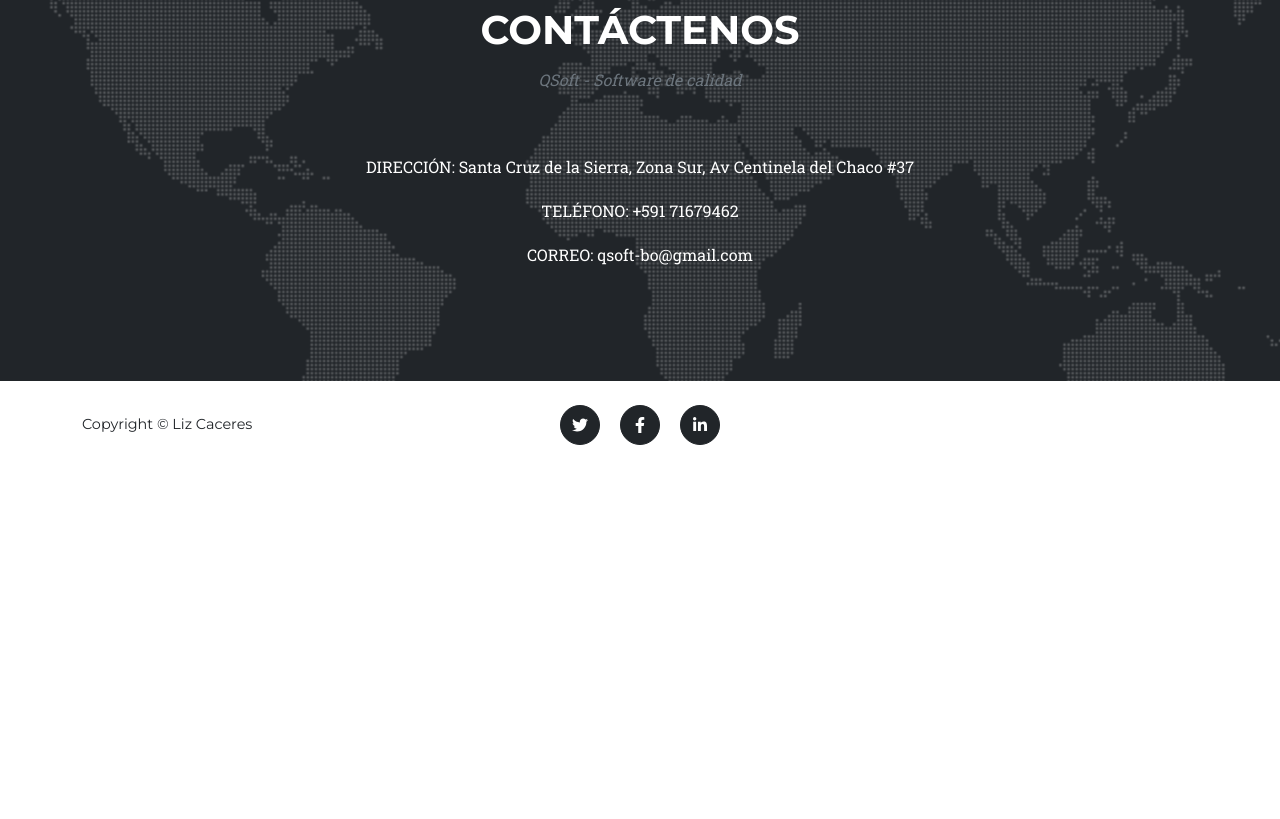
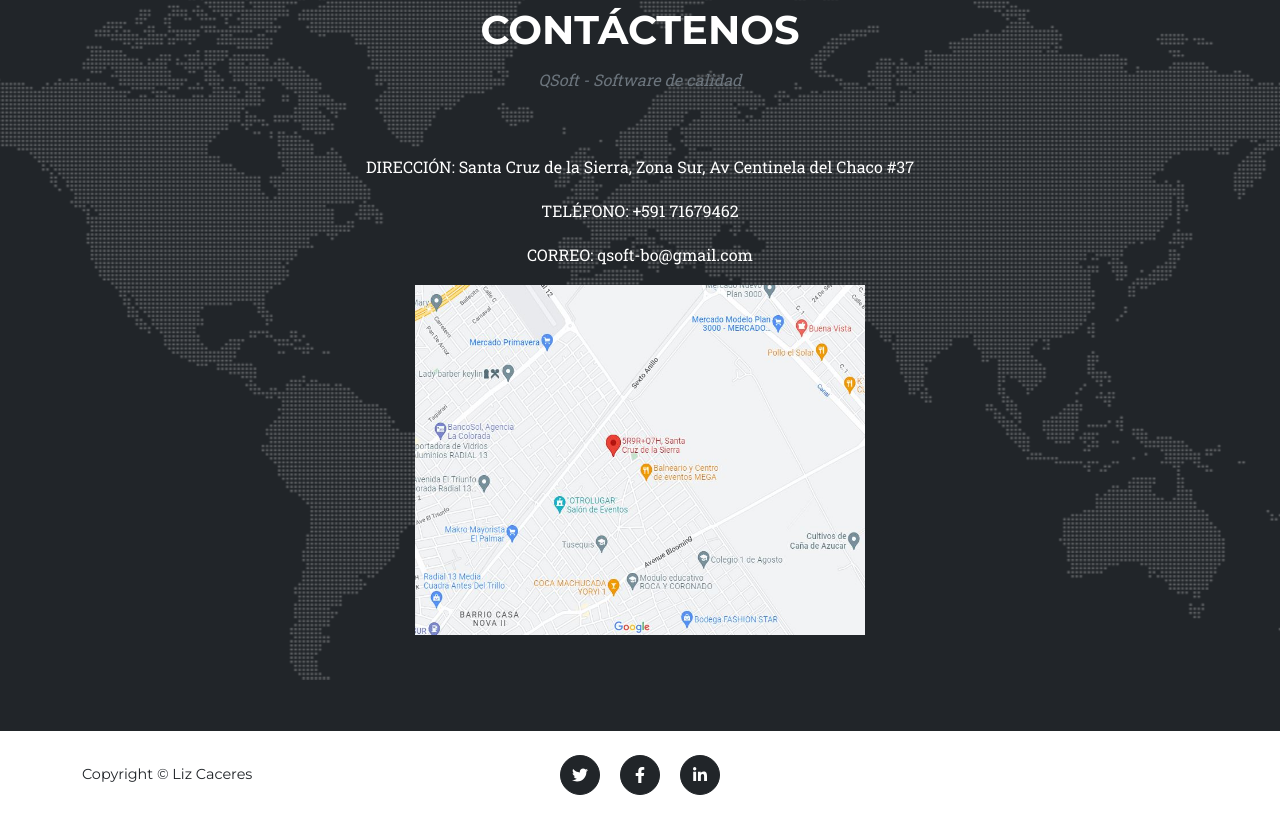
Before and after one commit to caceresliz/sitio-web, a website: page index.html in a window 1280 px wide. Shown: the part 2998-3817 px from the top of the page. Before the commit the page ends 3467 px from the top, so only its background shows below. Drawn offline with nearby package versions, Linux system fonts and the light colour scheme.

Commit message:
terminado

```diff
--- a/index.html
+++ b/index.html
@@ -229,6 +229,7 @@
                     <p style="color:#fff">TELÉFONO: +591 71679462</p>
                     <p style="color:#fff">CORREO: qsoft-bo@gmail.com</p>
                 </div>
+                <center><img src="assets/mapa.jpg" height="350" width="450"></center>
             </div>
         </section>
         <!-- Footer-->
```
Also changed, not shown: assets/mapa.JPG (added).
